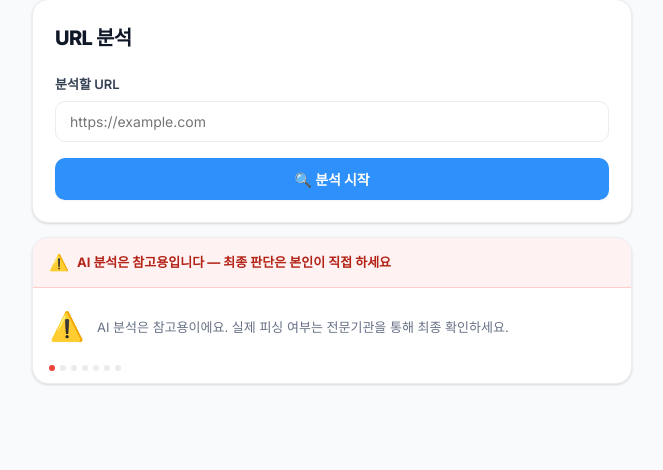
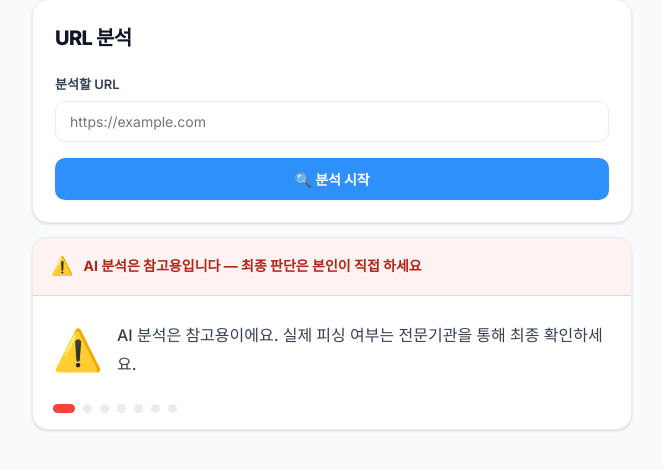
Before and after one commit to abffks99-create/Codeshot_amen, a Flask app: page /crawl in a window 1280 px wide. Shown: the part 97-567 px from the top of the page, without its empty margins (308-971 px from the left). Run offline with Flask 3, Linux system fonts and the light colour scheme; the visitor is signed in with stand-in values (Sample User, id 1); parts of the project's set-up code (start-up, migrations or seed data) failed here and were passed over.

Commit message:
templates 수정

```diff
--- a/templates/crawl.html
+++ b/templates/crawl.html
@@ -108,17 +108,17 @@
   <!-- 자동 순환 안내 카드 -->
   <div class="card" style="padding:0;overflow:hidden;">
     <!-- 경고 헤더 -->
-    <div style="background:#FEF3F2;border-bottom:1px solid #FECDCA;padding:12px 16px;display:flex;align-items:center;gap:8px;">
-      <span style="font-size:16px;">⚠️</span>
-      <span style="font-size:13px;font-weight:700;color:#B42318;">AI 분석은 참고용입니다 — 최종 판단은 본인이 직접 하세요</span>
+    <div style="background:#FEF3F2;border-bottom:1px solid #FECDCA;padding:14px 18px;display:flex;align-items:center;gap:10px;">
+      <span style="font-size:18px;">⚠️</span>
+      <span style="font-size:14px;font-weight:700;color:#B42318;">AI 분석은 참고용입니다 — 최종 판단은 본인이 직접 하세요</span>
     </div>
     <!-- 문구 영역 (고정 높이) -->
-    <div style="padding:16px;display:flex;align-items:center;gap:12px;min-height:72px;">
-      <span id="cr-tip-icon" style="font-size:28px;flex-shrink:0;width:36px;text-align:center;transition:opacity 0.35s;">🛡</span>
-      <span id="cr-tip-text" style="font-size:13px;color:#667085;line-height:1.7;transition:opacity 0.35s;flex:1;"></span>
+    <div style="padding:22px 20px;display:flex;align-items:center;gap:16px;min-height:100px;">
+      <span id="cr-tip-icon" style="font-size:40px;flex-shrink:0;width:48px;text-align:center;transition:opacity 0.4s;">🛡</span>
+      <span id="cr-tip-text" style="font-size:16px;color:#344054;line-height:1.8;transition:opacity 0.4s;flex:1;font-weight:500;"></span>
     </div>
-    <!-- 점 인디케이터 -->
-    <div style="padding:0 16px 12px;display:flex;gap:5px;" id="cr-tip-dots"></div>
+    <!-- 클릭 가능한 점 인디케이터 -->
+    <div style="padding:0 20px 16px;display:flex;gap:8px;align-items:center;" id="cr-tip-dots"></div>
   </div>
 </div>
 
@@ -127,12 +127,14 @@ const CR_TIPS = [
   { icon:'⚠️', text:'AI 분석은 참고용이에요. 실제 피싱 여부는 전문기관을 통해 최종 확인하세요.' },
   { icon:'🔗', text:'카카오·네이버·은행 등을 사칭한 링크, 문자·카톡으로 받은 의심 링크를 분석해보세요.' },
   { icon:'⏱', text:'분석에 약 20~40초 소요됩니다. 완료되면 자동으로 결과 화면으로 이동해요.' },
-  { icon:'🔍', text:'URL 주소에서 철자 하나만 달라도 피싱일 수 있어요. (예: naver → navер)' },
+  { icon:'🔍', text:'URL 주소에서 철자 하나만 달라도 피싱일 수 있어요. (예: naver → nave r)' },
   { icon:'📞', text:'피싱이 의심되면 한국인터넷진흥원(KISA) 118로 즉시 신고하세요.' },
   { icon:'🏦', text:'금융기관은 절대 문자로 앱 설치나 개인정보를 요구하지 않아요.' },
   { icon:'🚨', text:'링크를 눌렀다면 즉시 비행기 모드로 전환하고 금융사에 연락하세요.' },
 ];
 let crIdx = 0;
+let crTimer = null;
+
 function renderCrTip(idx) {
   const icon = document.getElementById('cr-tip-icon');
   const text = document.getElementById('cr-tip-text');
@@ -142,16 +144,24 @@ function renderCrTip(idx) {
     icon.textContent = CR_TIPS[idx].icon;
     text.textContent = CR_TIPS[idx].text;
     icon.style.opacity = text.style.opacity = '1';
-  }, 350);
+  }, 380);
   dots.innerHTML = '';
   CR_TIPS.forEach((_, i) => {
     const d = document.createElement('div');
-    d.style.cssText = `width:6px;height:6px;border-radius:50%;transition:background 0.3s;background:${i===idx?'#F04438':'#EAECF0'};`;
+    d.style.cssText = `width:${i===idx?'22px':'9px'};height:9px;border-radius:99px;cursor:pointer;transition:all 0.3s;background:${i===idx?'#F04438':'#EAECF0'};`;
+    d.title = `${i+1}번 안내 보기`;
+    d.addEventListener('click', () => {
+      crIdx = i;
+      renderCrTip(i);
+      clearInterval(crTimer);
+      crTimer = setInterval(() => { crIdx=(crIdx+1)%CR_TIPS.length; renderCrTip(crIdx); }, 6000);
+    });
     dots.appendChild(d);
   });
 }
+
 renderCrTip(0);
-setInterval(() => { crIdx = (crIdx+1) % CR_TIPS.length; renderCrTip(crIdx); }, 3500);
+crTimer = setInterval(() => { crIdx=(crIdx+1)%CR_TIPS.length; renderCrTip(crIdx); }, 6000);
 
 const TOTAL = 35;
 const steps = [
```
Also changed, not shown: templates/upload.html (+24 -12 lines).
